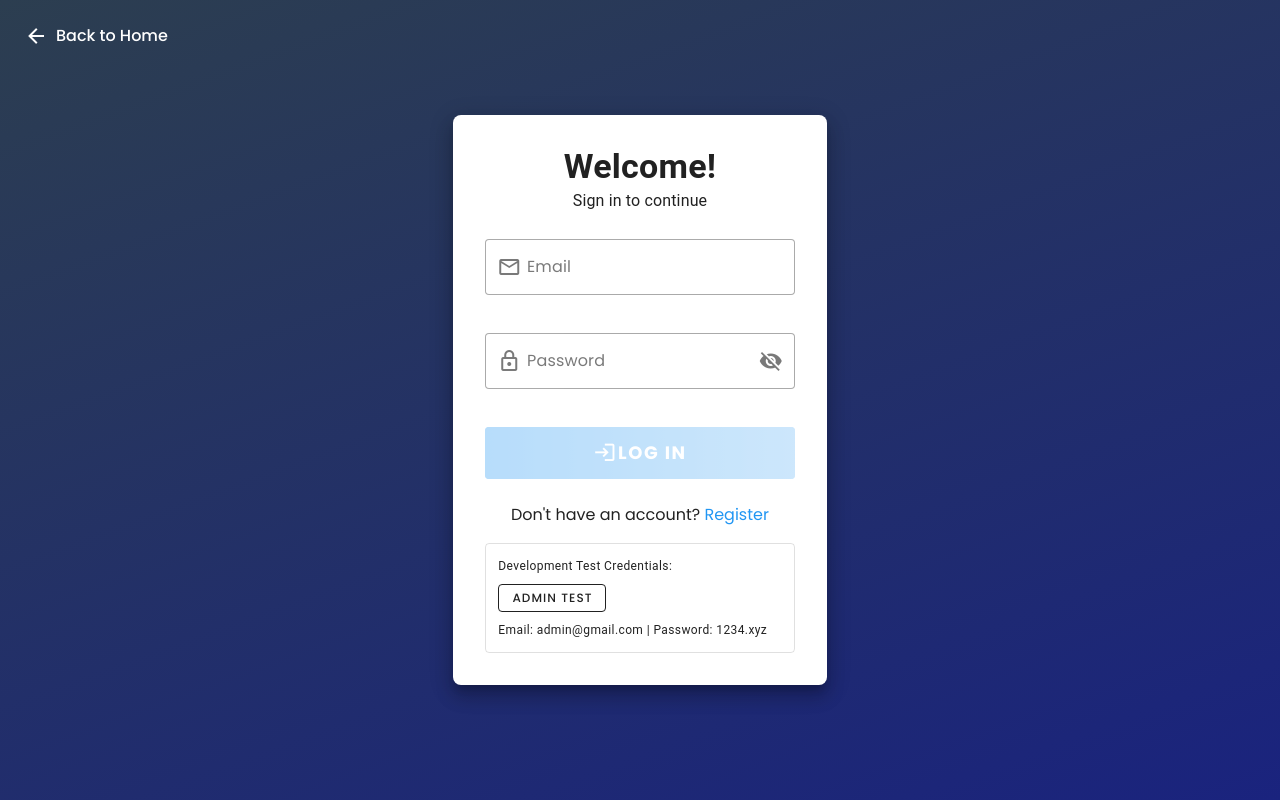
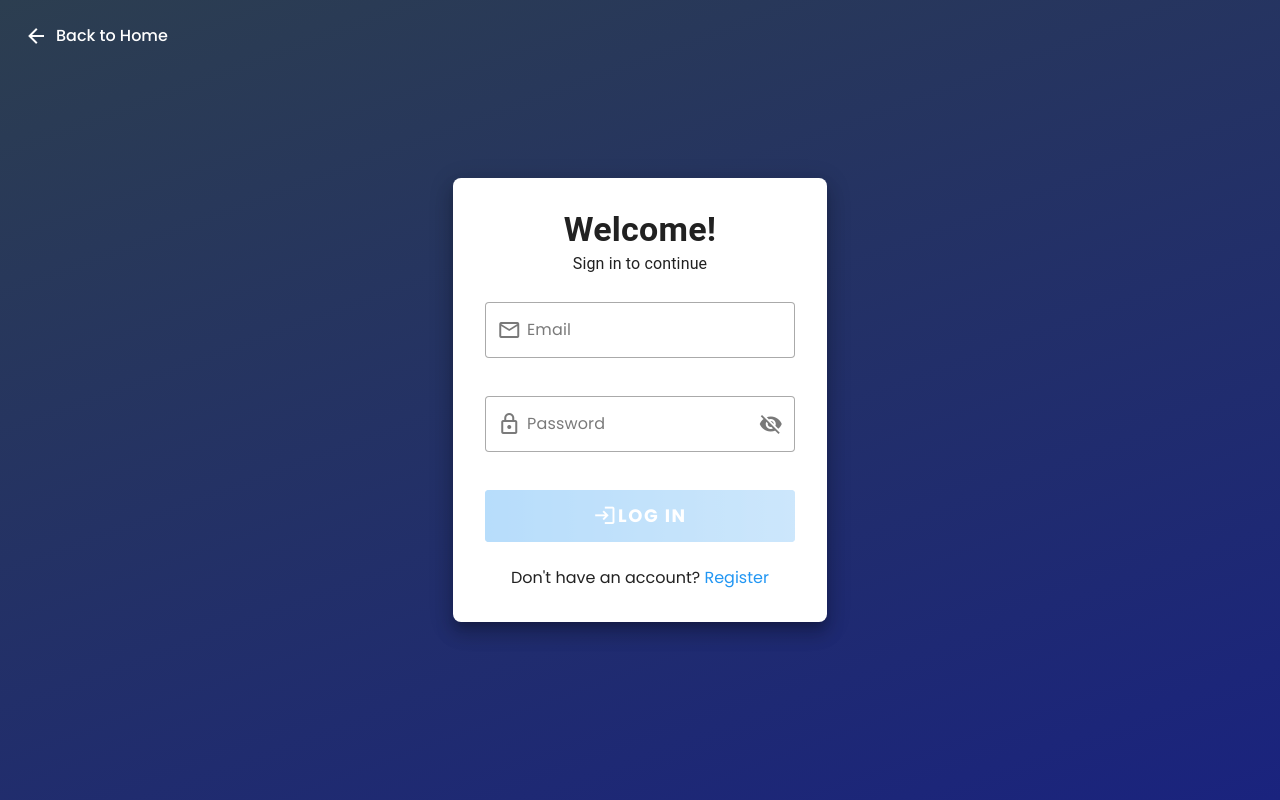
Before and after one commit to Hawasandra1/hr-frontend, a Vue app: page /login in a window 1280 px wide. Built offline with nearby package versions, Linux system fonts and the light colour scheme.

Commit message:
changes on the authservice

```diff
--- a/src/components/LoginForm.vue
+++ b/src/components/LoginForm.vue
@@ -69,18 +69,7 @@
               </div>
 
               <!-- Development helper -->
-              <div v-if="isDevelopment" class="mt-4 pa-3 border rounded">
-                <p class="text-caption mb-2">Development Test Credentials:</p>
-                <v-btn
-                  size="small"
-                  variant="outlined"
-                  @click="fillTestCredentials"
-                  class="mr-2 mb-2"
-                >
-                  Admin Test
-                </v-btn>
-                <p class="text-caption">Email: admin@gmail.com | Password: 1234.xyz</p>
-              </div>
+
             </v-card>
           </v-col>
         </v-row>
@@ -92,7 +81,7 @@
 <script setup>
 import { ref, computed, onMounted } from 'vue';
 import { useRouter } from 'vue-router';
-import  AuthService  from '@/services/auth.service';
+import AuthService from '@/services/auth.service';
 // Reactive data
 const form = ref(null);
 const email = ref('');
```
